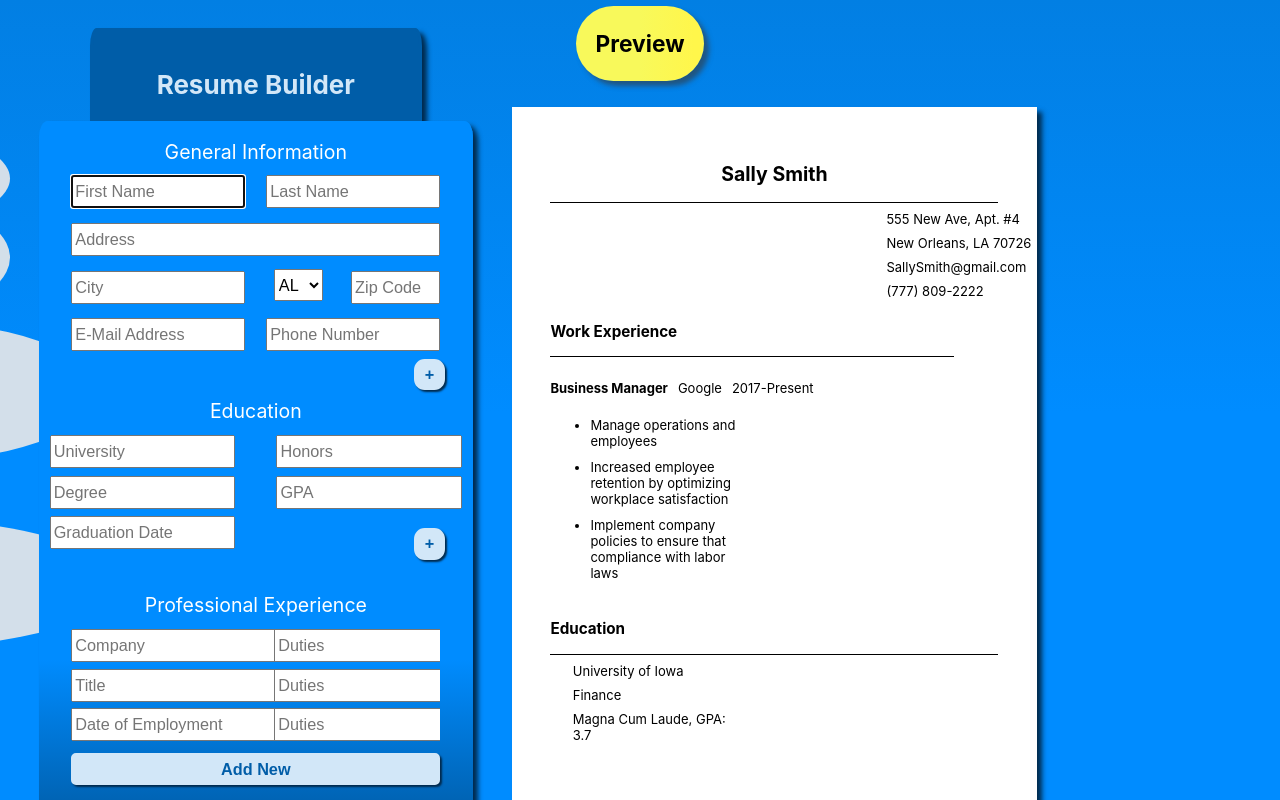
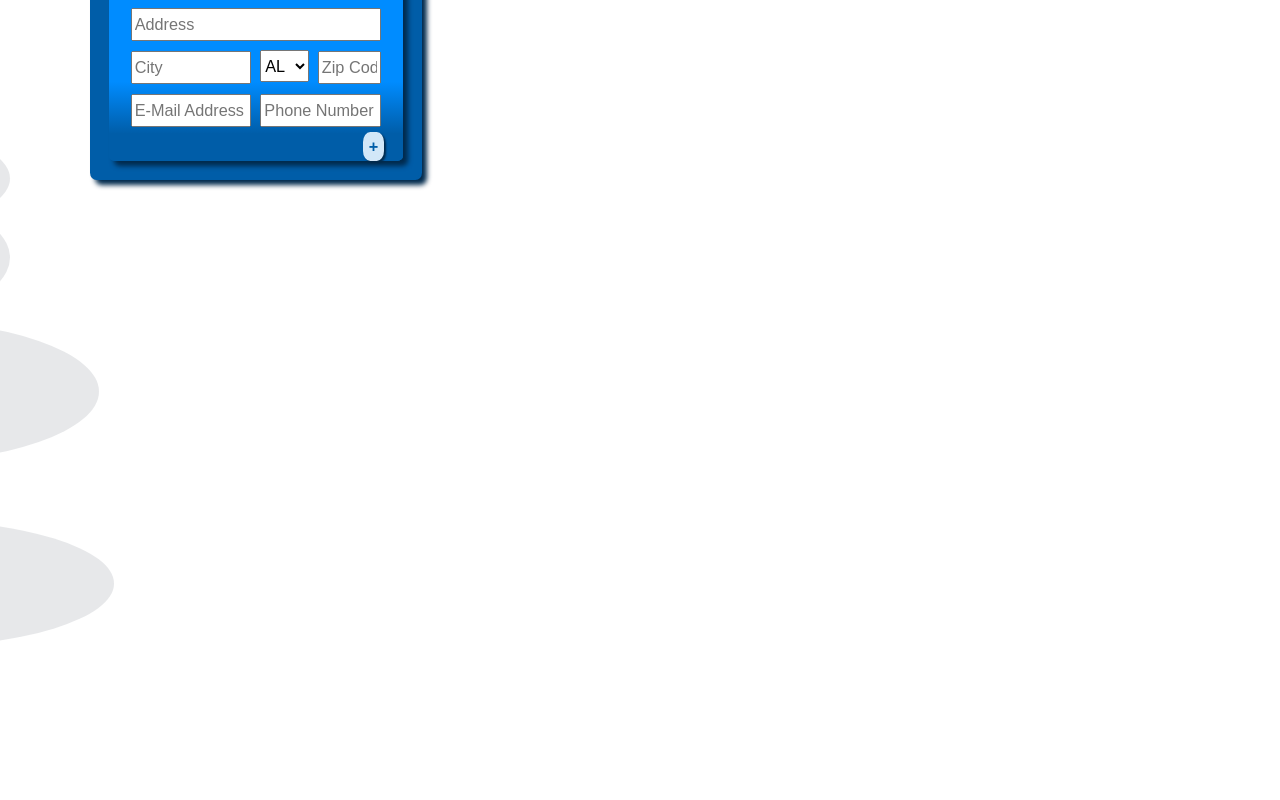
Before and after one commit to dstock3/cv-app, a React app: page / in a window 1280 px wide. Shown: the top 800 px of the page. Built offline with nearby package versions, Linux system fonts and the light colour scheme.

Commit message:
Working on paradigm for handling changes in new functional component, GenForm.

```diff
--- a/src/App.js
+++ b/src/App.js
@@ -2,6 +2,7 @@ import React from 'react';
 import './App.css';
 import Form from './components/Form';
 import Cloud from './components/Cloud';
+import Main from './components/Main';
 
 function App() {
 
@@ -12,8 +13,11 @@ function App() {
       <Cloud cloudSet="three"/>
       <Cloud cloudSet="four"/>
 
-      <Form />
+      <Main />
 
+      {/*
+        <Form />
+      */}
     </div>
   );
 }
--- a/src/components/GenForm.js
+++ b/src/components/GenForm.js
@@ -1,6 +1,64 @@
-import React from 'react'
+import React, { useState, useRef, useEffect } from 'react';
+import StateOptions from './StateOptions';
 
 const GenForm = ({genInfo, setGenInfo}) => {
+    const [genClass, setGenClass] = useState('')
+
+    const [placeholders, setPlaceholders] = useState({
+        firstName: "First Name",
+        lastName: "Last Name",
+        address: "Address",
+        zip: "Zip Code",
+        city: "City",
+        email: "E-Mail Address",
+        phone: "Phone Number",
+    })
+
+    const inputRef = useRef()
+
+    useEffect(()=> {
+        inputRef.current.focus()
+    })
+
+    const changeHandler = (property, event) => {
+        for (let prop in genInfo) {
+            console.log(event.target.value)
+            /*
+            if (prop === property) {
+                genInfo[prop]
+
+
+            }*/
+        }
+    }
+
+    const addGenInfo = () => {
+        if (firstName && lastName && address && city && state && zip && email && phone) {
+            /*
+            setGenInfo({
+                newFirstName: firstName,
+                newLastName: lastName,
+                newAddress: address,
+                newCity: city,
+                newState: state,
+                newZip: zip,
+                newEmail: email,
+                newPhone: phone,
+            })*/
+        } else {
+            setGenClass("error")
+            setPlaceholders({
+                firstNamePlaceholder: "Required Field",
+                lastNamePlaceholder: "Required Field",
+                addressPlaceholder: "Required Field",
+                zipPlaceholder: "Required Field",
+                cityPlaceholder: "Required Field",
+                emailPlaceholder: "Required Field",
+                phonePlaceholder: "Required Field",
+            })
+        }
+
+    }
 
     return (
         <fieldset>
@@ -10,38 +68,38 @@ const GenForm = ({genInfo, setGenInfo}) => {
 
             <div className="name-container">
                 <label htmlFor="firstname">First Name:</label>
-                <input ref={this.inputRef} className={"first-name-input " + genClass} type="text" value={genInfo.firstName} id="firstname" placeholder={firstNamePlaceholder} onChange={this.changeFirstNameHandler}/>
+                <input ref={inputRef} className={"first-name-input " + genClass} type="text" value={genInfo.firstName} id="firstname" placeholder={placeholders.firstName} onChange={(e) => changeHandler("firstName", e)}/>
 
                 <label htmlFor="lastname">Last Name:</label>
-                <input className={"last-name-input " + genClass} type="text" value={genInfo.lastName} id="lastname" placeholder={lastNamePlaceholder} onChange={this.changeLastNameHandler}/>
+                <input className={"last-name-input " + genClass} type="text" value={genInfo.lastName} id="lastname" placeholder={placeholders.lastName} onChange={(e) => changeHandler("lastName", e)}/>
             </div>
 
             <div className="address-container">
                 <label htmlFor="address">Address:</label>
-                <input className={"address-input " + genClass} type="text" value={genInfo.address} id="address" placeholder={addressPlaceholder} onChange={this.changeAddressHandler} />
+                <input className={"address-input " + genClass} type="text" value={genInfo.address} id="address" placeholder={placeholders.address} onChange={(e) => changeHandler("address", e)} />
 
                 <div className="address-subcontainer">
                     <label htmlFor="city">City:</label>
-                    <input className={"city-input " + genClass} type="text" value={genInfo.city} id="city" placeholder={cityPlaceholder} onChange={this.changeCityHandler} />
+                    <input className={"city-input " + genClass} type="text" value={genInfo.city} id="city" placeholder={placeholders.city} onChange={(e) => changeHandler("city", e)} />
 
                     <label htmlFor="state">State:</label>
-                    <select className="state-select" type="text" value={genInfo.state} name="state" onChange={this.changeStateHandler}>
+                    <select className="state-select" type="text" value={genInfo.state} name="state" onChange={(e) => changeHandler("state", e)}>
                         <StateOptions />
                     </select>
 
                     <label htmlFor="zip">Zip Code:</label>
-                    <input className={"zip-input " + genClass} type="text" value={genInfo.zip} id="zip" placeholder={zipPlaceholder} onChange={this.changeZipCodeHandler} />
+                    <input className={"zip-input " + genClass} type="text" value={genInfo.zip} id="zip" placeholder={placeholders.zip} onChange={(e) => changeHandler("zip", e)} />
                 </div>
                 <div className="contact-container">
                     <label htmlFor="email">E-Mail Address:</label>
-                    <input className={"email-input " + genClass}type="text" value={genInfo.email} id="email" placeholder={emailPlaceholder} onChange={this.changeEmailHandler}/>
+                    <input className={"email-input " + genClass}type="text" value={genInfo.email} id="email" placeholder={placeholders.email} onChange={(e) => changeHandler("email", e)}/>
 
                     <label htmlFor="phone">Phone Number:</label>
-                    <input className={"phone-input " + genClass} type="text" value={genInfo.phone} id="phone" placeholder={phonePlaceholder} onChange={this.changePhoneHandler} />
+                    <input className={"phone-input " + genClass} type="text" value={genInfo.phone} id="phone" placeholder={placeholders.phone} onChange={(e) => changeHandler("phone", e)} />
                 </div>
             </div>
 
-            <button className="add-info-button" id="add-general-info" onClick={this.addGenInfo}>+</button>
+            <button className="add-info-button" id="add-general-info" onClick={addGenInfo}>+</button>
         </fieldset>
     )
 }
--- a/src/components/Main.js
+++ b/src/components/Main.js
@@ -1,4 +1,4 @@
-import React, {useState} from 'react'
+import React, { useState } from 'react'
 import GenForm from './GenForm'
 
 const Main = () => {
```
